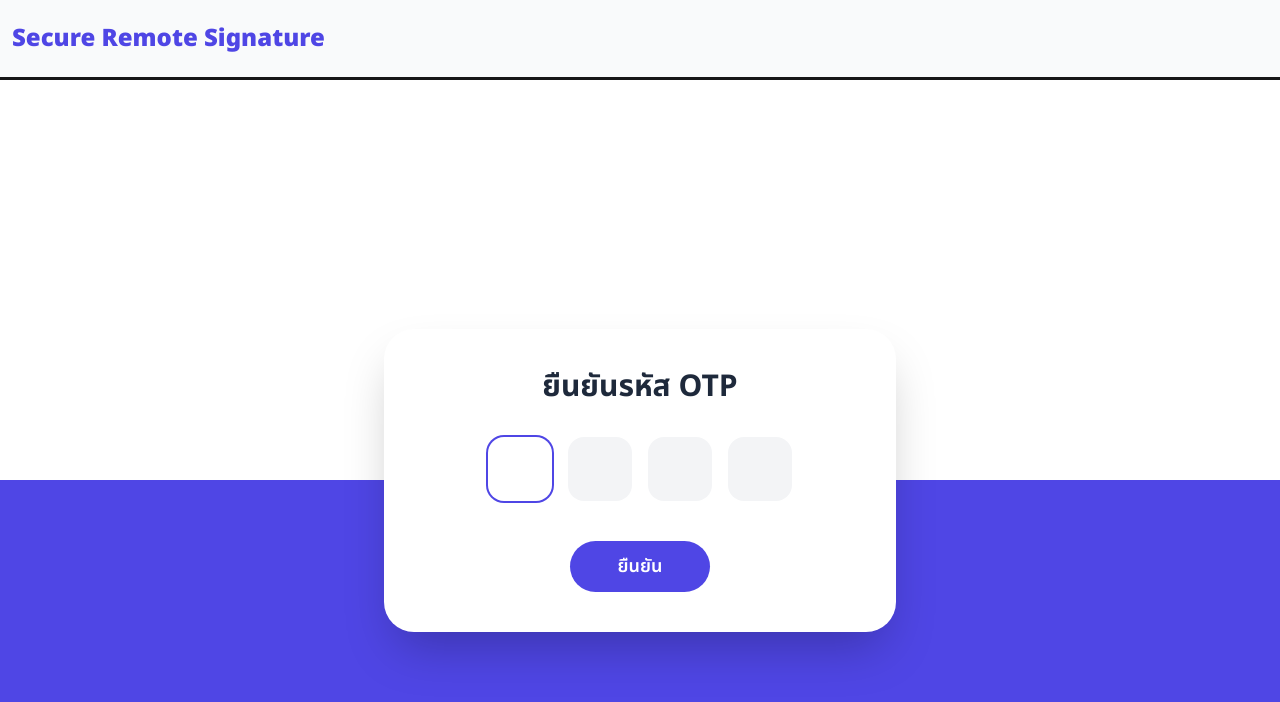
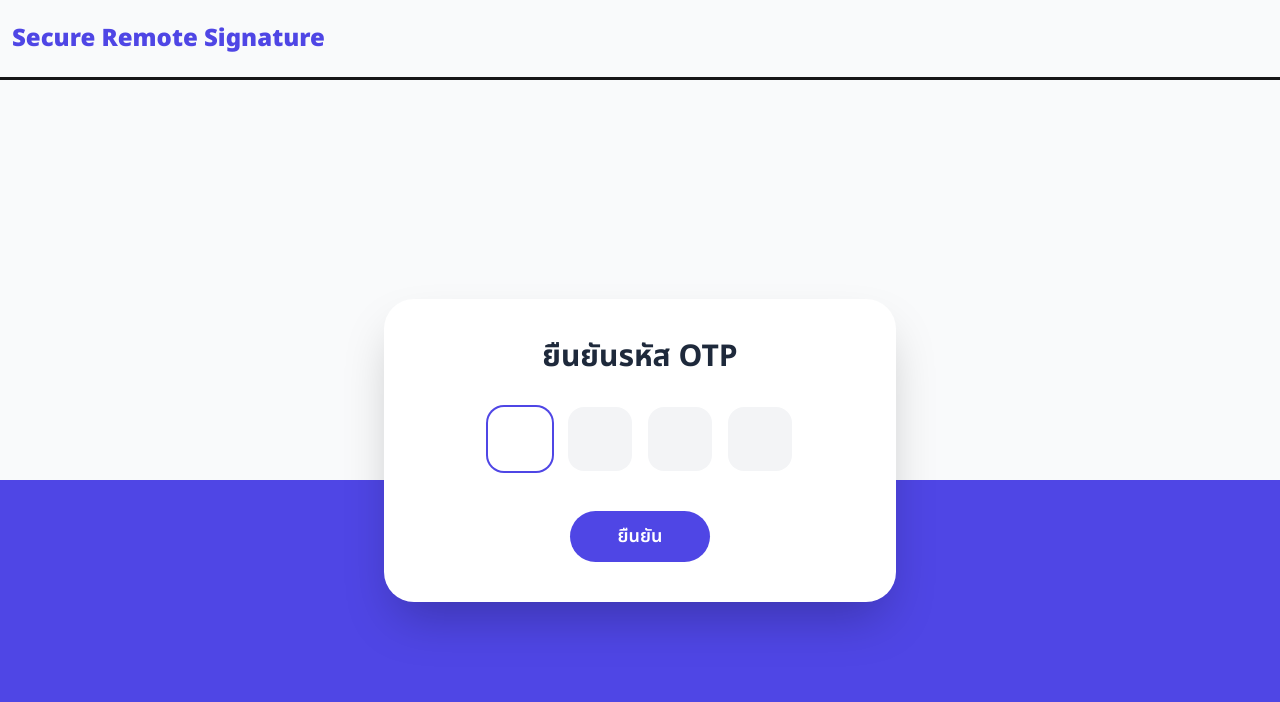
Before and after one commit to Secure-Remote-signature/RemoteSecureSignature, a Next.js app in the folder frontend/: page /otp in a window 1280 px wide. Shown: the top 702 px of the page. Built offline with nearby package versions, Linux system fonts and the light colour scheme.

Commit message:
style: update background color and adjust margin in OTP page layout

```diff
--- a/frontend/app/(userLogin)/otp/page.tsx
+++ b/frontend/app/(userLogin)/otp/page.tsx
@@ -66,11 +66,11 @@ export default function OtpPage() {
     <div className="min-h-screen relative flex items-center justify-center font-sans">
       {/* Background Split (ครึ่งขาว/ครึ่งน้ำเงิน) */}
       <div className="absolute inset-0 z-0">
-        <div className="h-1/2 w-full bg-white"></div>
+        <div className="h-1/2 w-full bg-off-white"></div>
         <div className="h-1/2 w-full bg-[#4F46E5]"></div>
       </div>
       {/* OTP Card (กล่องสีขาวตรงกลาง) */}
-      <div className="relative z-10 bg-white rounded-[30px] shadow-2xl p-10 flex flex-col items-center w-full max-w-md pi:max-w-lg">
+      <div className="relative z-10 bg-white rounded-[30px] shadow-2xl p-10 flex flex-col items-center w-full max-w-md pi:max-w-lg mb-15">
         <h2 className="text-[#1E293B] font-bold text-2xl pi:text-3xl mb-8">
           ยืนยันรหัส OTP
         </h2>
```
